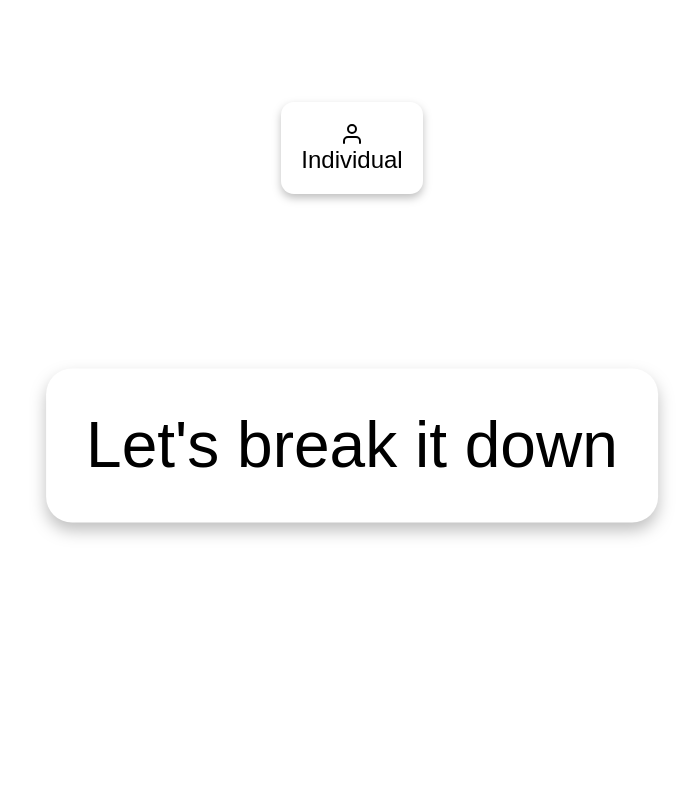
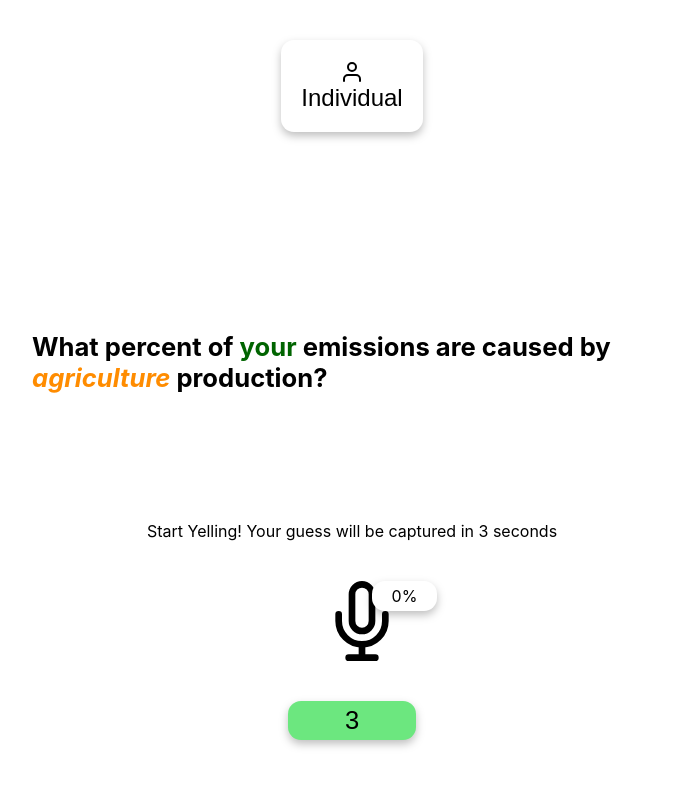
Before and after one commit to dustinknopoff/serial-ws, a React (Vite) app in the folder emissions/: page / in a window 1280 px wide. Shown: the top 786 px of the page, without its empty margins (288-984 px from the left). Built offline with nearby package versions, Linux system fonts and the light colour scheme; no server answers.

Commit message:
use timer for capture

```diff
--- a/emissions/src/App.css
+++ b/emissions/src/App.css
@@ -2,6 +2,10 @@
   --br: 13px;
   --background: white;
   --drop-shadow: drop-shadow(0px 4px 4px rgba(0, 0, 0, 0.25));
+}
+
+html {
+  scroll-behavior: smooth;
 }
 
 .gentle-flex {
@@ -17,6 +21,10 @@
   height: 100vh;
 }
 
+.container.results {
+  height: 200vh;
+}
+
 button {
   border-radius: var(--br);
   border: none;
@@ -28,6 +36,12 @@ button {
 
 .onlyText {
   font-size: 2.5vw;
+  border-radius: var(--br);
+  border: none;
+  padding: 20px;
+  font-size: 5vw;
+  background-color: var(--background);
+  filter: var(--drop-shadow);
 }
 
 .type-toggle {
@@ -97,7 +111,7 @@ h1 {
   transition: all 0.2s ease-in;
 }
 
-.submit:hover {
+.submit.active {
   border: 2px solid black;
   font-weight: 600;
 }
--- a/emissions/src/Pie.jsx
+++ b/emissions/src/Pie.jsx
@@ -10,22 +10,12 @@ import { Doughnut } from "react-chartjs-2";
  * @returns ReactElement
  */
 export function Pie({ width, height, dataset, labels }) {
-  //   const canvasRef = useRef();
-  const [data, setData] = React.useState([]);
-
-  useEffect(() => {
-    console.log("fire!");
-    if (!arraysEqual(data, dataset)) {
-      setData(() => dataset);
-    }
-  }, [dataset]);
-
   return (
     <Doughnut
       data={{
         datasets: [
           {
-            data,
+            data: dataset,
             backgroundColor: [
               "rgba(255, 99, 132, 0.2)",
               "rgba(54, 162, 235, 0.2)",
--- a/emissions/src/Results.jsx
+++ b/emissions/src/Results.jsx
@@ -12,20 +12,25 @@ export function Results({ guesses, quizType }) {
 
   const [index, setIndex] = React.useState(-1);
   const [shownDiffs, setShown] = React.useState([]);
-  const [dataset, setDataset] = React.useState(
-    Object.keys(guesses).map((cat) => guesses[cat])
+  const dataset = React.useMemo(
+    () => Object.keys(guesses).map((cat) => guesses[cat]),
+    [guesses]
   );
+
+  useEffect(() => {
+    Array.from(document.getElementsByClassName("container")).forEach((el) =>
+      el.classList.add("results")
+    );
+  }, []);
 
   useEffect(() => {
     setTimeout(() => {
       if (index + 1 < diffs.length) {
-        setDataset((d) => {
-          let keys = Object.keys(realValues[quizType]);
-          d.splice(index + 1, 1, realValues[quizType][keys[index + 1]]);
-          return d;
-        });
         setShown((existing) => [...existing, diffs[index + 1]]);
         setIndex((i) => i + 1);
+      }
+      if (index + 1 == diffs.length) {
+        document.getElementById("realPie").scrollIntoView();
       }
     }, 1000);
   }, [index]);
@@ -35,6 +40,8 @@ export function Results({ guesses, quizType }) {
   }, [dataset]);
 
   return (
+    <div>
+      <h1 style={{ textAlign: "center" }}>Your Guesses</h1>
       <div
         style={{
           width: "100%",
@@ -58,11 +65,35 @@ export function Results({ guesses, quizType }) {
         >
           {shownDiffs.map(([key, diff, upDown]) => (
             <motion.li key={key} variants={item} style={{ margin: "10px" }}>
-            {key} is <b>{diff}%</b> <span className={upDown}>{upDown}</span> on
-            average
+              {key} is <b>{diff}%</b> <span className={upDown}>{upDown}</span>{" "}
+              on average
             </motion.li>
           ))}
         </motion.ul>
+      </div>
+      <div
+        style={{
+          width: "100%",
+          display: "flex",
+        }}
+      >
+        <h1>Breakdown from EPA</h1>
+        <div
+          style={{
+            height: "70vh",
+            width: "70%",
+            position: "relative",
+          }}
+          id={"realPie"}
+        >
+          <Pie
+            labels={labels}
+            dataset={Object.keys(realValues[quizType]).map(
+              (cat) => realValues[quizType][cat]
+            )}
+          />
+        </div>
+      </div>
     </div>
   );
 }
--- a/emissions/src/slidesDisplay.jsx
+++ b/emissions/src/slidesDisplay.jsx
@@ -14,6 +14,7 @@ export function SlidesDisplay({
 }) {
   const typeQ = quizType === "collective" ? "U.S." : "your";
   const controls = useAnimation();
+  const [countdown, setCountdown] = React.useState(4);
 
   useEffect(() => {
     controls.start({
@@ -25,18 +26,38 @@ export function SlidesDisplay({
         damping: 80,
       },
     });
+    setCountdown(4);
   }, [slide]);
+
+  useEffect(() => {
+    setTimeout(() => {
+      if (countdown > 0) setCountdown((c) => c - 1);
+      console.log(countdown);
+    }, 1000);
+
+    if (countdown === 0) {
+      if (slide.text) {
+        indexChanger((current) => current + 1);
+      }
+      if (slide.question) {
+        setGuess((guesses) => {
+          guesses[slide.personalCat || slide.category] = data;
+          return guesses;
+        });
+        indexChanger((current) => current + 1);
+      }
+    }
+  }, [countdown]);
 
   if (slide.text) {
     return (
       <React.Fragment>
         <motion.div animate={{ scale: 2 }}>
-          <button
-            className="onlyText"
-            onClick={() => indexChanger((current) => current + 1)}
-          >
-            {slide.text}
-          </button>
+          {countdown === 4 && <span className="onlyText">Ready?</span>}
+          {countdown === 1 && <span className="onlyText">{slide.text}</span>}
+          {countdown < 4 && countdown > 1 && (
+            <span className="onlyText">{countdown}</span>
+          )}
         </motion.div>
         <div />
       </React.Fragment>
@@ -57,7 +78,7 @@ export function SlidesDisplay({
         </motion.div>
         <div className="microphone">
           <label htmlFor="mic">
-            Blow or yell into the microphone to make a guess
+            Start Yelling! Your guess will be captured in {countdown} seconds
           </label>
           <div style={{ display: "flex", alignItems: "flex-end" }}>
             <span
@@ -78,17 +99,9 @@ export function SlidesDisplay({
               <span className="percentCount">{Math.trunc(data)}%</span>
             </div>
           </div>
-          <button
-            className="submit"
-            onClick={() => {
-              setGuess((guesses) => {
-                guesses[slide.personalCat || slide.category] = data;
-                return guesses;
-              });
-              indexChanger((current) => current + 1);
-            }}
-          >
-            OK
+          <button className={countdown === 1 ? "submit active" : "submit"}>
+            {countdown === 1 && "Captured"}
+            {countdown > 1 && countdown}
           </button>
         </div>
       </React.Fragment>
```
Lines whose indentation alone changed are shown as unchanged.
